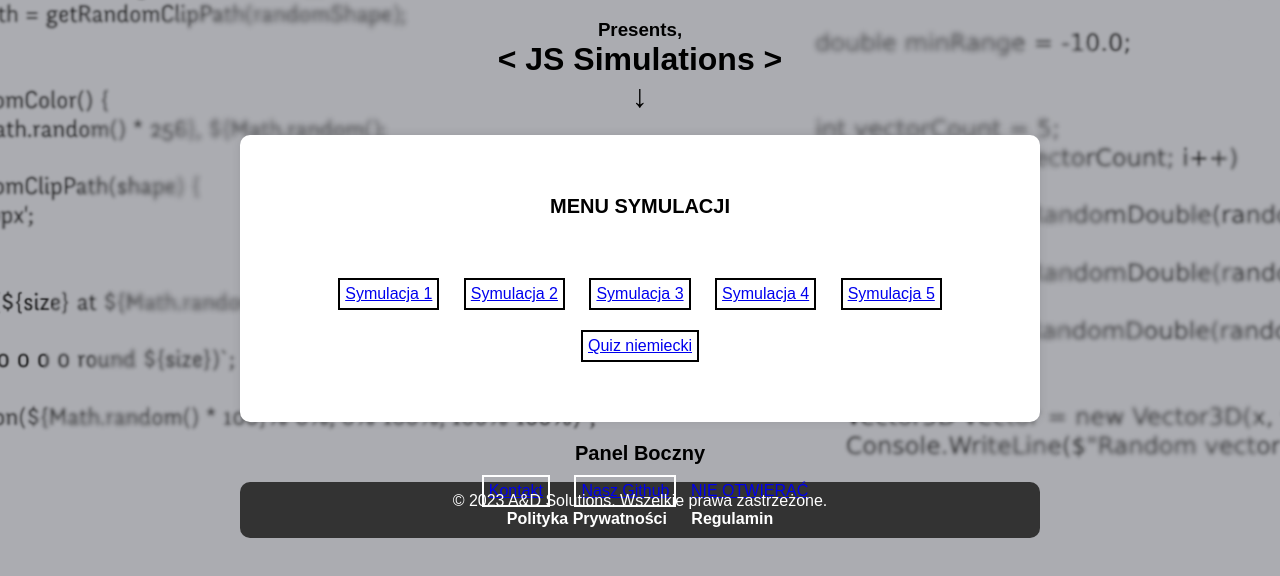
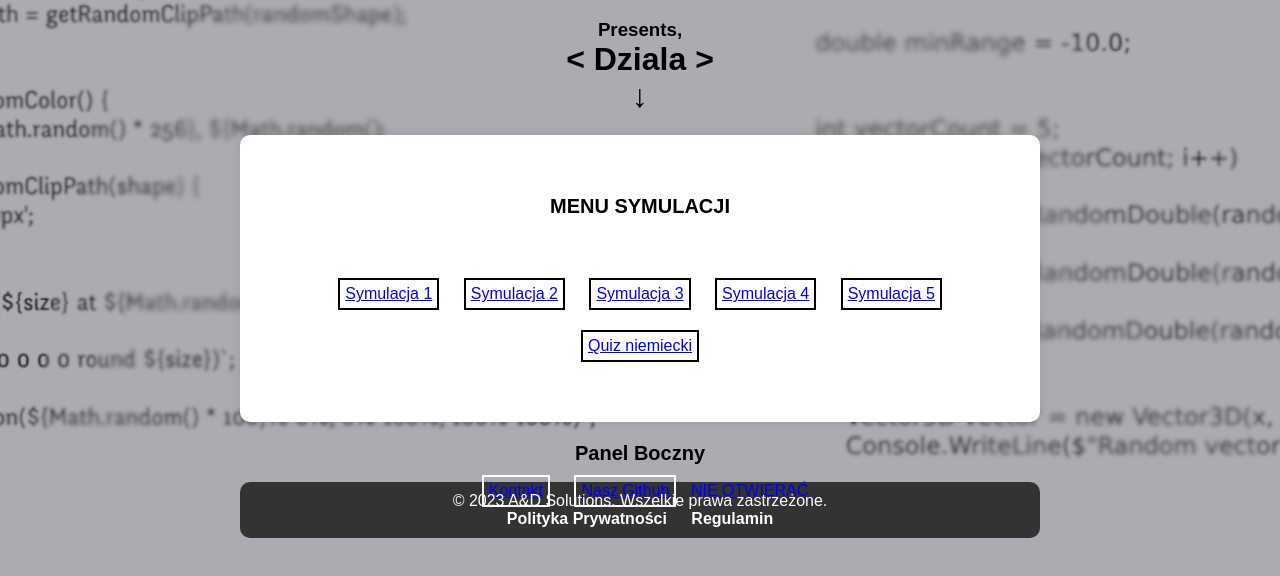
Before and after one commit to Clearviss/JSproject, a plain HTML site: page main/index.html in a window 1280 px wide. Shown: the part 198-774 px from the top of the page. Drawn offline with Linux system fonts and the light colour scheme.

Commit message:
Update index.html

```diff
--- a/main/index.html
+++ b/main/index.html
@@ -15,7 +15,7 @@
         <img src="images/logo_bg.png" width="300" alt="A&D">
         <br><br>
         <h3>Presents,</h3>
-        <h1>< JS Simulations ></h1>
+        <h1>< Dziala ></h1>
         <h1>↓</h1>
 
         <nav class="container1">
```
